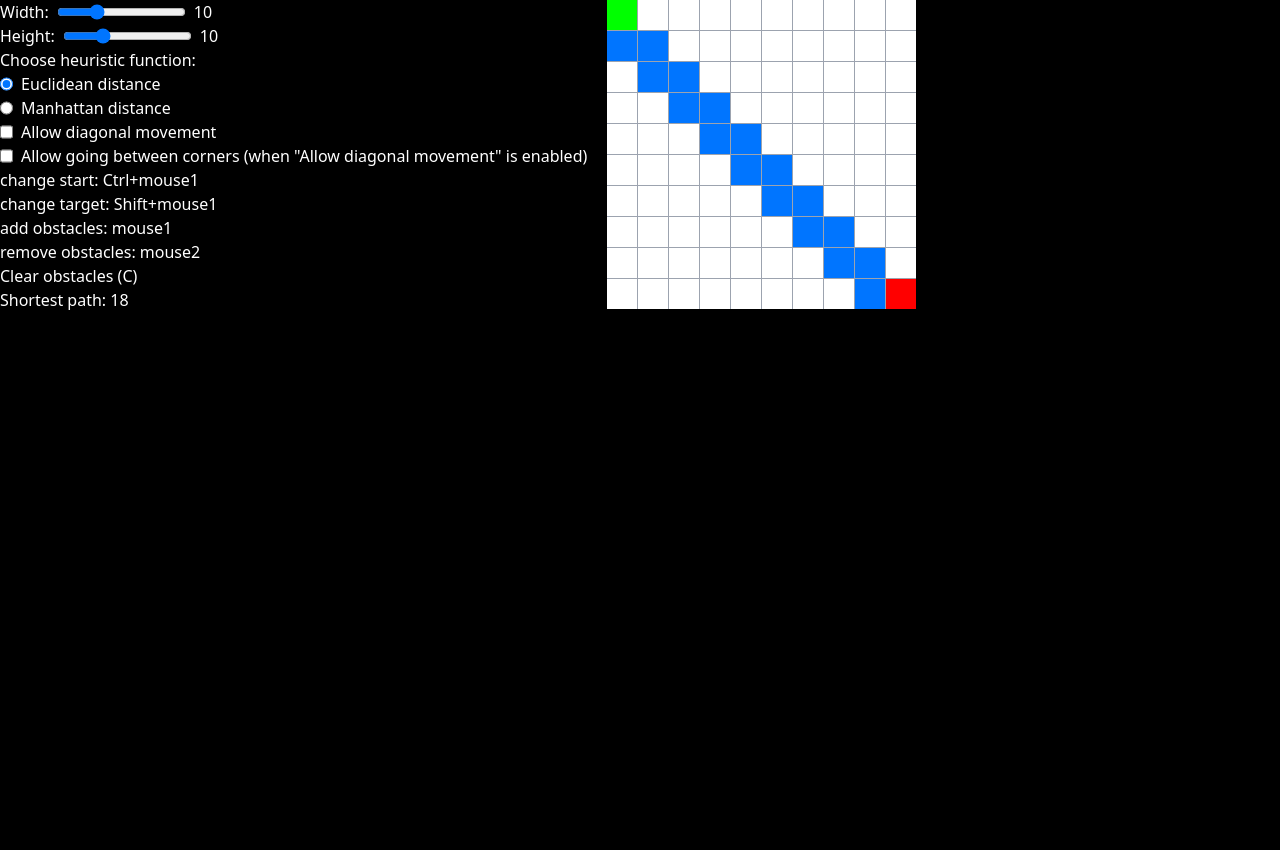
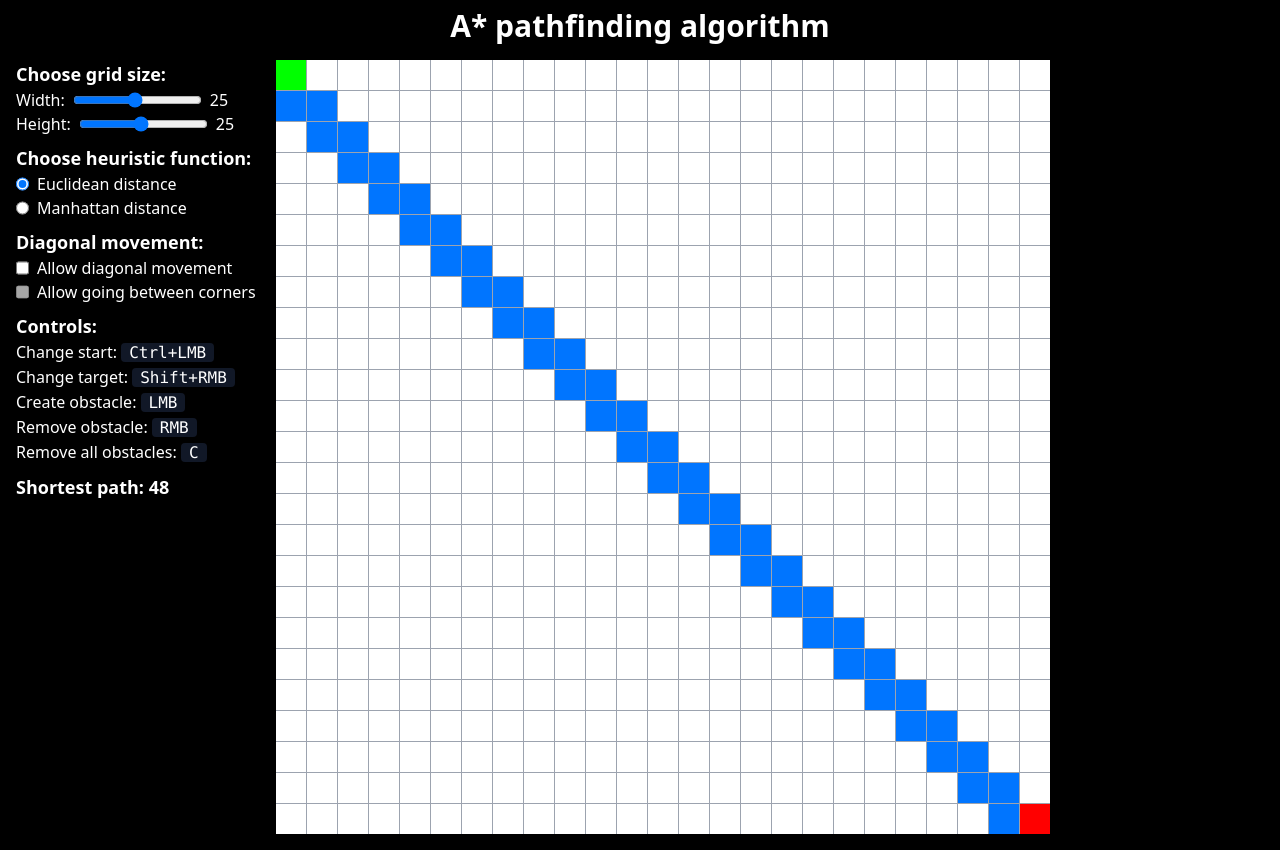
Before and after one commit to Dmytro-Leonov/AStarReactJS, a React (Vite) app: page / in a window 1280 px wide. Before the commit the page ends 800 px from the top, so only its background shows below. Built offline with nearby package versions, Linux system fonts and the light colour scheme.

Commit message:
Add styling for settings

```diff
--- a/src/components/AStar.jsx
+++ b/src/components/AStar.jsx
@@ -1,8 +1,8 @@
 import { useState, useEffect } from "react";
 
 export default function AStar() {
-  const [width, setWidth] = useState(10);
-  const [height, setHeight] = useState(10);
+  const [width, setWidth] = useState(25);
+  const [height, setHeight] = useState(25);
   const [start, setStart] = useState(0);
   const [target, setTarget] = useState(width * height - 1);
   const [func, setFunc] = useState(() => euclideanDistance);
@@ -322,14 +322,20 @@ export default function AStar() {
   }
 
   return (
-    <div className="flex gap-5">
+    <div className="p-2">
+      <h1 className="text-3xl text-center font-bold mb-2">
+        A* pathfinding algorithm
+      </h1>
+      <div className="flex flex-col gap-5 p-2 lg:flex-row">
+        <div className="flex flex-row flex-wrap gap-5 lg:gap-2 lg:flex-col lg:flex-nowrap">
           <div>
+            <h3 className="text-lg font-semibold">Choose grid size:</h3>
             <div className="flex gap-2 items-center">
               <p>Width:</p>
               <input
                 type="range"
                 min={2}
-            max={30}
+                max={50}
                 value={width}
                 onChange={(e) => setWidth(+e.target.value)}
               />
@@ -340,14 +346,17 @@ export default function AStar() {
               <input
                 type="range"
                 min={2}
-            max={30}
+                max={50}
                 value={height}
                 onChange={(e) => setHeight(+e.target.value)}
               />
               <p>{height}</p>
             </div>
+          </div>
           <div>
-          <p>Choose heuristic function:</p>
+            <h3 className="text-lg font-semibold">
+              Choose heuristic function:
+            </h3>
             <fieldset className="flex flex-col">
               <label className="flex gap-2">
                 <input
@@ -369,6 +378,7 @@ export default function AStar() {
             </fieldset>
           </div>
           <div>
+            <h3 className="text-lg font-semibold">Diagonal movement:</h3>
             <label className="flex gap-2">
               <input
                 type="checkbox"
@@ -378,8 +388,6 @@ export default function AStar() {
               />
               Allow diagonal movement
             </label>
-        </div>
-        <div>
             <label className="flex gap-2">
               <input
                 type="checkbox"
@@ -388,25 +396,37 @@ export default function AStar() {
                   setAllowGoingBetweenCorners(!allowGoingBetweenCorners)
                 }
                 checked={allowGoingBetweenCorners}
+                disabled={!allowDiagonal}
               />
-            Allow going between corners (when &quot;Allow diagonal
-            movement&quot; is enabled)
+              Allow going between corners
             </label>
           </div>
           <div>
-          <p>change start: Ctrl+mouse1</p>
-          <p>change target: Shift+mouse1</p>
-          <p>add obstacles: mouse1</p>
-          <p>remove obstacles: mouse2</p>
+            <h3 className="text-lg font-semibold">Controls:</h3>
+            <p>
+              Change start: <kbd className="bg-gray-900 rounded px-2">Ctrl+LMB</kbd>
+            </p>
+            <p>
+              Change target: <kbd className="bg-gray-900 rounded px-2">Shift+RMB</kbd>
+            </p>
+            <p>
+              Create obstacle: <kbd className="bg-gray-900 rounded px-2">LMB</kbd>
+            </p>
+            <p>
+              Remove obstacle: <kbd className="bg-gray-900 rounded px-2">RMB</kbd>
+            </p>
+            <p>
+              Remove all obstacles: <kbd className="bg-gray-900 rounded px-2">C</kbd>
+            </p>
           </div>
           <div>
-          <button onClick={clearObstacles}>Clear obstacles (C)</button>
+            <h3 className="text-lg font-semibold">
+              Shortest path: {path.size ? path.size - 1 : "-"}
+            </h3>
+            <p></p>
+          </div>
         </div>
         <div>
-          <p>Shortest path: {path.size ? path.size - 1 : "-"}</p>
-        </div>
-      </div>
-      <div className="">
           <div
             style={{
               display: "grid",
@@ -435,6 +455,8 @@ export default function AStar() {
             })}
           </div>
         </div>
+        <div></div>
+      </div>
     </div>
   );
 }
--- a/src/components/Node.jsx
+++ /dev/null
@@ -1,5 +0,0 @@
-export default function Node() {
-  return (
-    <div>Node</div>
-  )
-}
```
Lines whose indentation alone changed are shown as unchanged.
